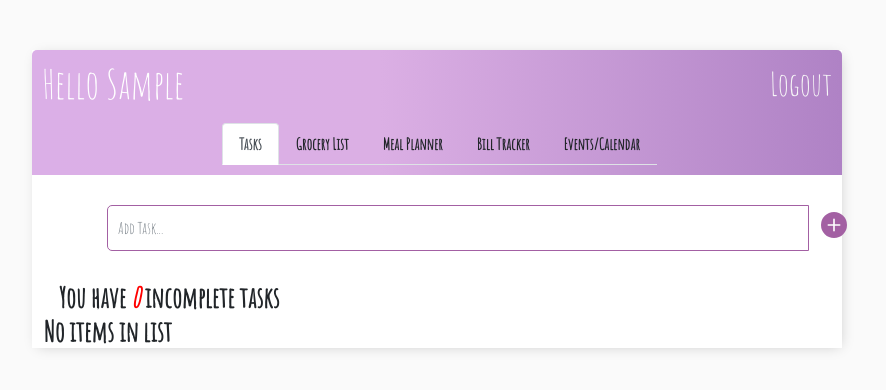
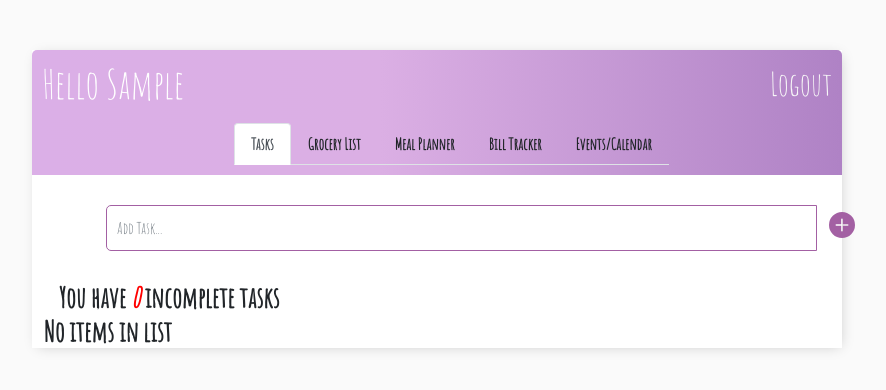
Before and after one commit to tracyphsu/ToDoApp, a Django app: page / in a window 1280 px wide. Shown: the top 390 px of the page, without its empty margins (203-1089 px from the left). Run offline with Django 3.2, Linux system fonts and the light colour scheme; the visitor is signed in with stand-in values (Sample User, id 1); data that the repository does not hold is empty; some web fonts are replaced.

Commit message:
updated template

```diff
--- a/ToDo_App/templates/ToDo_App/task_list.html
+++ b/ToDo_App/templates/ToDo_App/task_list.html
@@ -6,7 +6,7 @@
         <div>
             <h1>Hello {{request.user|title}}</h1>
             <div style="margin: 15px 0px 0px 0px;">
-                <nav>
+                <nav class="container-fluid">
                     <div class="nav nav-tabs" id="nav-tab" role="tablist">
                         <a href="{% url 'tasks' %}"><button class="nav-link active link-dark" id="nav-tasks-tab" data-bs-toggle="tab" data-bs-target="#nav-tasks" type="button" role="tab" aria-controls="nav-tasks" aria-selected="true">Tasks</button></a>
                         <a href="{% url 'groceries' %}"><button class="nav-link link-dark" id="nav-grocery-tab" data-bs-toggle="tab" data-bs-target="#nav-grocery" type="button" role="tab" aria-controls="nav-grocery" aria-selected="false">Grocery List</button></a>
@@ -37,7 +37,7 @@
             <form action="{% url 'task-create' %}" method="POST" style="margin-top: 20px; display: flex;" role="form">
                 {% csrf_token %}
                 <div class="form-group">
-                    <div class="input-group" style="width: 300%; margin-left: 53px">
+                    <div class="input-group container-fluid" style="width: 300%; margin-left: 40px">
                         {{ form.title }}
                         <span class="input-group-btn">
                             <button type="submit" class="btn btn-default" id="add-link"><svg xmlns="http://www.w3.org/2000/svg" width="26" height="26" fill="currentColor" class="bi bi-plus-circle-fill" viewBox="0 0 16 16">
```
